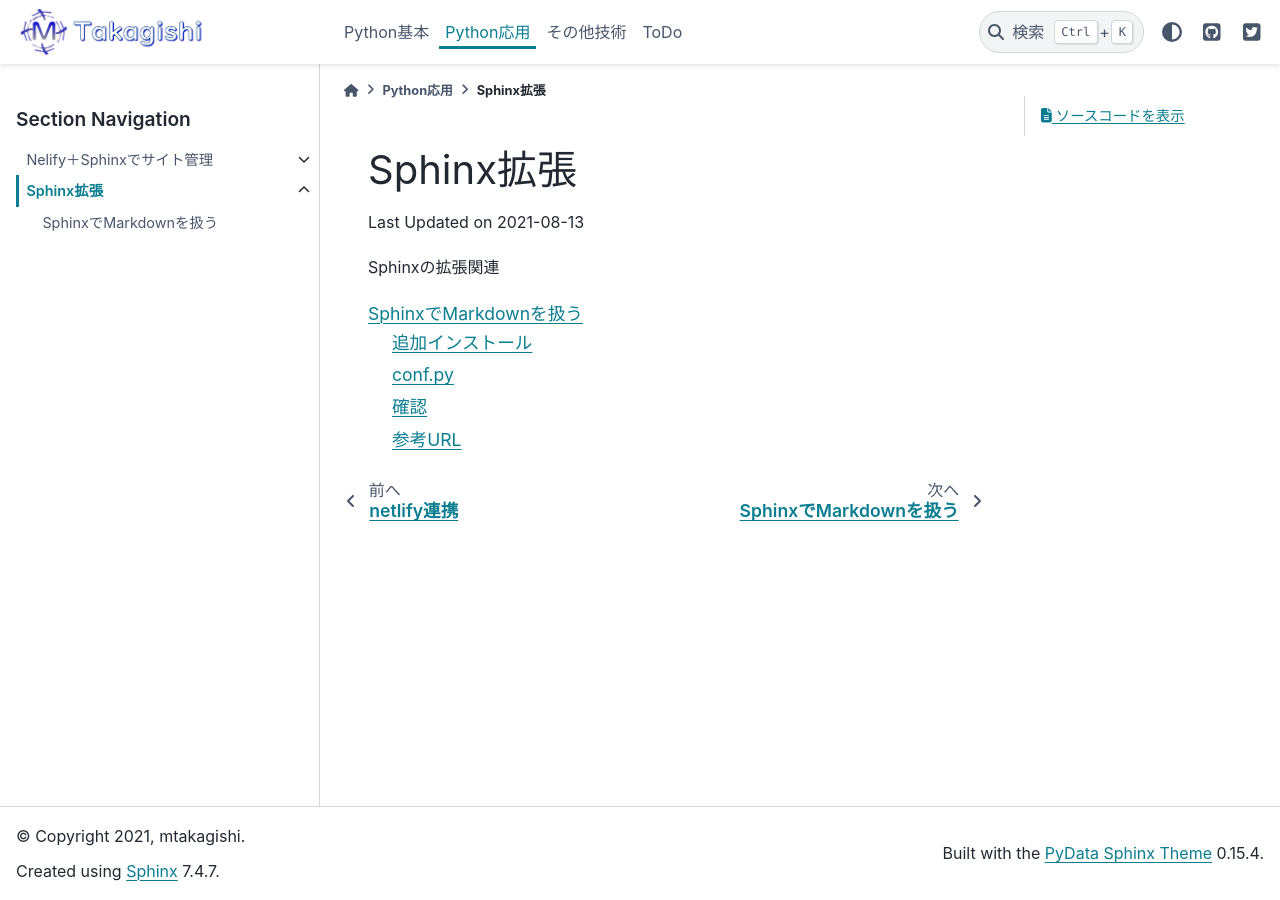
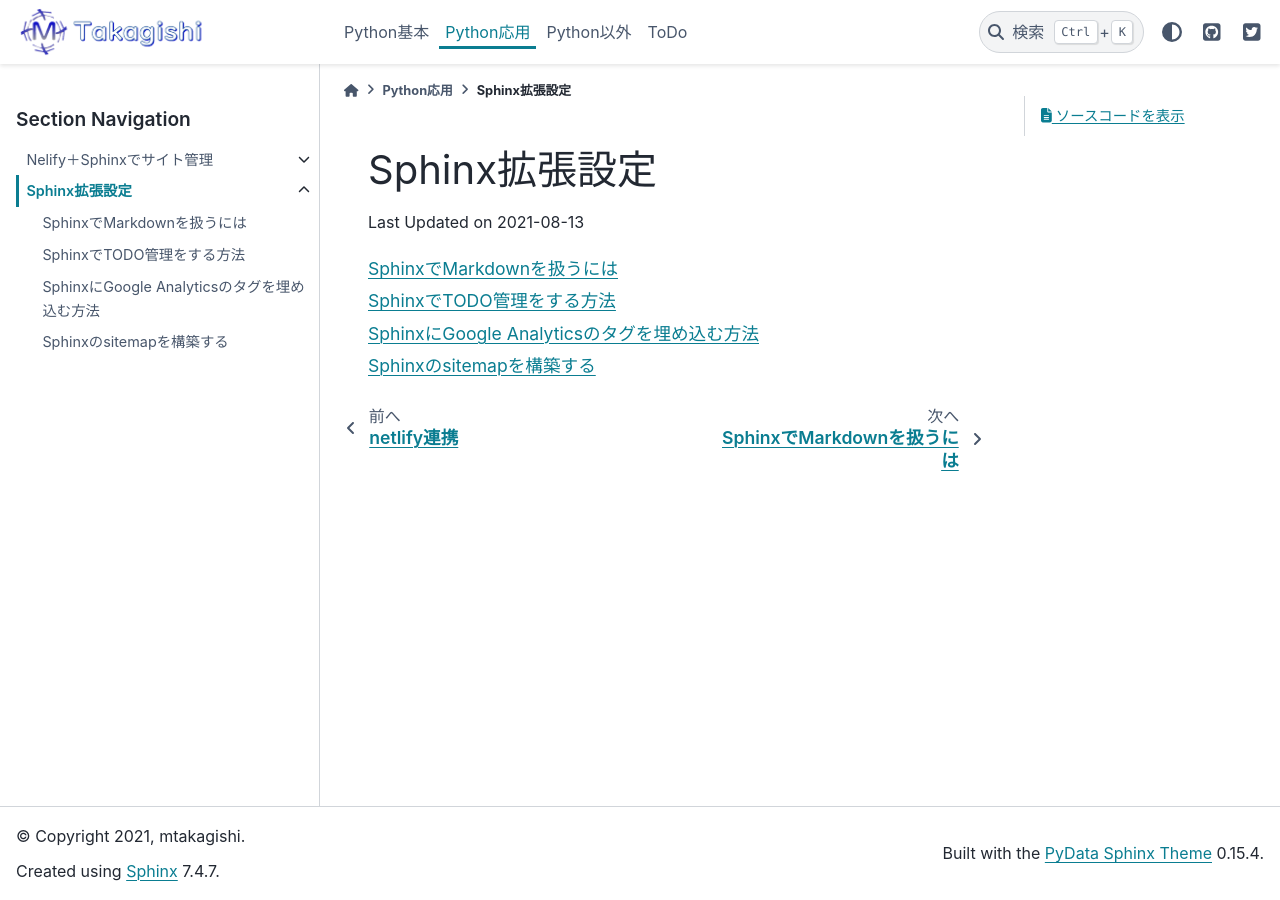
Before and after one commit to mtakagishi/mtakagishi, a Sphinx documentation site: the page built from docs/python-advanced/Sphinx-ext/index.rst, in a window 1280 px wide. Built offline with Sphinx 7.4.7 and the PyData theme 0.15.4, drawn with Linux system fonts in a browser that asks for light colours.

Commit message:
記事更新

```diff
--- a/docs/ex/index.rst
+++ b/docs/ex/index.rst
@@ -1,5 +1,5 @@
 ******************
-その他技術
+Python以外
 ******************
 
 コンテナ技術
--- a/docs/python-advanced/Sphinx-ext/index.rst
+++ b/docs/python-advanced/Sphinx-ext/index.rst
@@ -1,13 +1,14 @@
 #################################################
-Sphinx拡張
+Sphinx拡張設定
 #################################################
 Last Updated on |date|
 
-Sphinxの拡張関連
-
 .. toctree::
-  :maxdepth: 2
+  :maxdepth: 1
 
   markdown
+  todo
+  analytics
+  sitemap
 
 .. |date| date::
--- a/docs/python-advanced/Sphinx-ext/markdown.md
+++ b/docs/python-advanced/Sphinx-ext/markdown.md
@@ -1,4 +1,4 @@
-# SphinxでMarkdownを扱う
+# SphinxでMarkdownを扱うには
 
 SphinxでMarkdown扱えるように設定する。
 
--- a/docs/python-basic/basic/index.rst
+++ b/docs/python-basic/basic/index.rst
@@ -1,5 +1,5 @@
 *************************
-Pythonはじめ
+Pythonはじめの一歩
 *************************
 
 インストール
--- a/docs/python-basic/poetry/index.rst
+++ b/docs/python-basic/poetry/index.rst
@@ -1,6 +1,6 @@
-******************
-Poetry
-******************
+******************************************************
+Poetryパッケージ管理
+******************************************************
 Last Updated on |date|
 
 仮想環境+パッケージ管理ツール
```
Also changed, not shown: docs/index.rst (+3 -8 lines), docs/python-advanced/Sphinx-ext/analytics.rst (added, +34 -0 lines), docs/python-advanced/Sphinx-ext/sitemap.rst (added, +37 -0 lines), docs/python-advanced/Sphinx-ext/todo.rst (added, +32 -0 lines).
